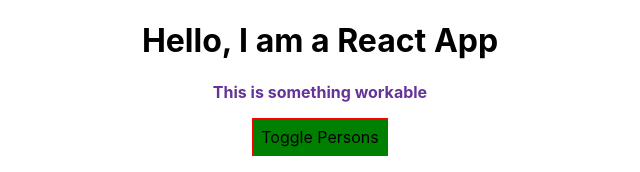
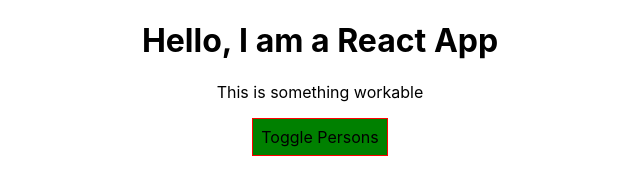
Before and after one commit to pale-cinder/react-examples, a React (Create React App) app in the folder react-base/: page / in a window 1280 px wide. Shown: the top 172 px of the page, without its empty margins (320-960 px from the left). Built offline with nearby package versions, Linux system fonts and the light colour scheme.

Commit message:
edited classes

```diff
--- a/react-base/src/App.js
+++ b/react-base/src/App.js
@@ -115,17 +115,24 @@
       style.backgroundColor = 'red';
     }
 
-    let classes = ['red', 'bold'].join(' ');
+    //let classes = ['red', 'bold'].join(' ');
+    const  classes = [];
+    if (this.state.persons.length <= 2) {
+      classes.push('red'); //classes will be red classes = ['red']
+    }
+    if (this.state.persons.length <=1) {
+      classes.push('bold'); //classes = ['red', 'bold']
+    }
 
     return (
         <div className="App">
-        <h1>Hello, I am a React App</h1>
-        <p className={classes}>This is something workable</p>
+          <h1>Hello, I am a React App</h1>
+          <p className={classes.join(' ')}>This is something workable</p>
 
-        <button
-          style={style}
-          onClick={this.togglePersonsHandler}>Toggle Persons</button>
-          {persons}
+          <button
+            style={style}
+            onClick={this.togglePersonsHandler}>Toggle Persons</button>
+            {persons}
         </div>
     );
 
```
